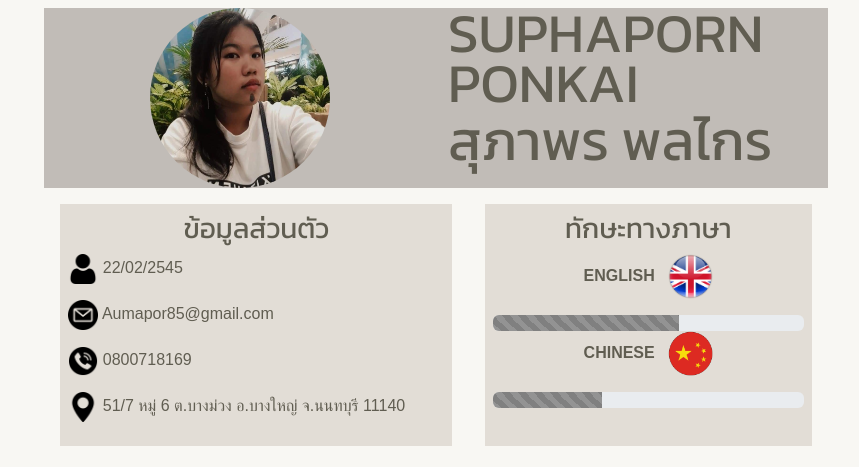
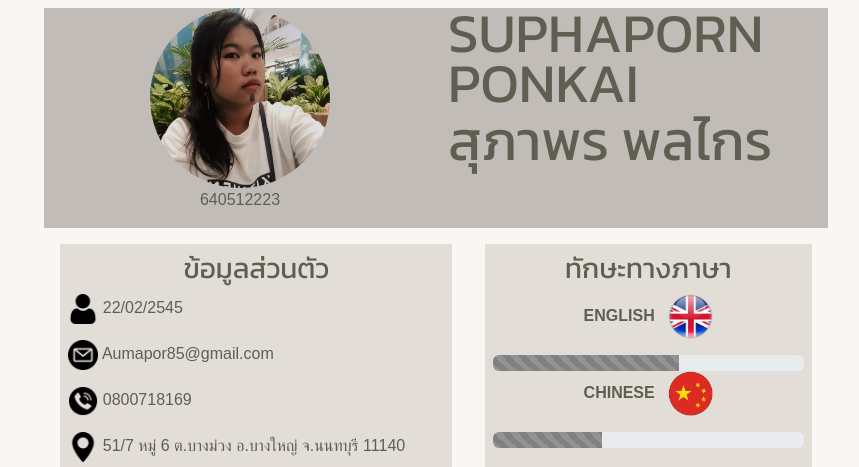
Before and after one commit to Suphaporn-P/resume, a plain HTML site: page index.html in a window 1280 px wide. Shown: the top 467 px of the page, without its empty margins (204-1063 px from the left). Drawn offline with nearby package versions, Linux system fonts and the light colour scheme; a web font is replaced by a local one.

Commit message:
version 3
ใส่รหัสนักศึกษา

```diff
--- a/index.html
+++ b/index.html
@@ -19,9 +19,11 @@
   <body class="My-bg-col mx-auto p-2" style="                          width:800px;">
     <div class="container">
       <div class="row my-color-top">
-        <div class="col-6"><img src="images/my.jpeg" alt="My picture" class="rounded-circle rounded mx-auto d-block"
+        <div class="col-6" style="text-align: center;">
+          <p><img src="images/my.jpeg" alt="My picture" class="rounded-circle rounded mx-auto d-block"
 
-            style="width: 180px; height: 180px;"></div>
+              style="width: 180px; height: 180px;">640512223</p>
+        </div>
         <div class="col-6 my-name">
           <h1> Suphaporn Ponkai </h1>
           <h1> </h1>
```
Also changed, not shown: 1 other file.
